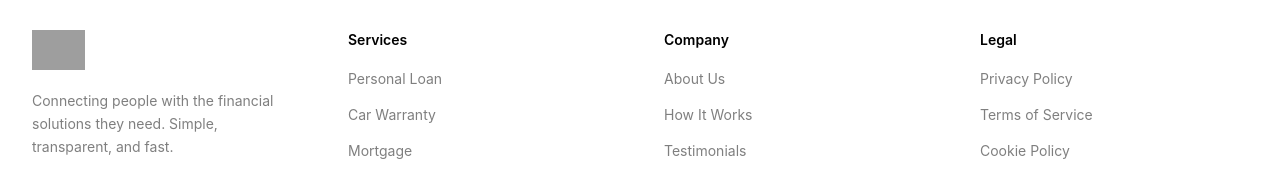
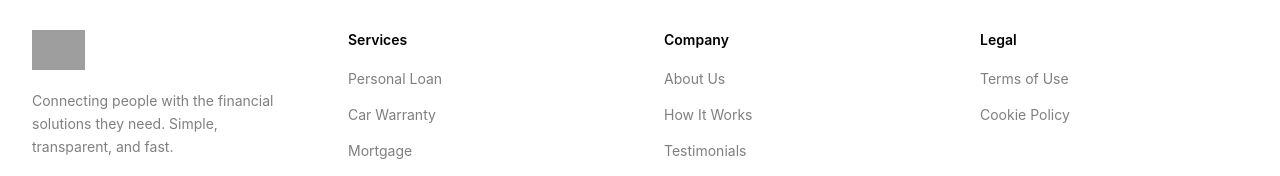
Before and after one commit to GeroTzikin/lead-generation-website, a React (Vite) app: page / in a window 1280 px wide. Shown: the part 3046-3222 px from the top of the page. Built offline with nearby package versions, Linux system fonts and the light colour scheme; grey boxes are pictures that could not be loaded.

Commit message:
Update Footer.tsx

```diff
--- a/src/app/components/Footer.tsx
+++ b/src/app/components/Footer.tsx
@@ -16,9 +16,8 @@ const company = [
 ];
 
 const legal = [
-  { label: "Privacy Policy", path: "/" },
-  { label: "Terms of Service", path: "/" },
-  { label: "Cookie Policy", path: "/" },
+ { label: "Terms of Use", path: "/terms-of-use" },
+{ label: "Cookie Policy", path: "/" },
 ];
 
 export function Footer() {
```
